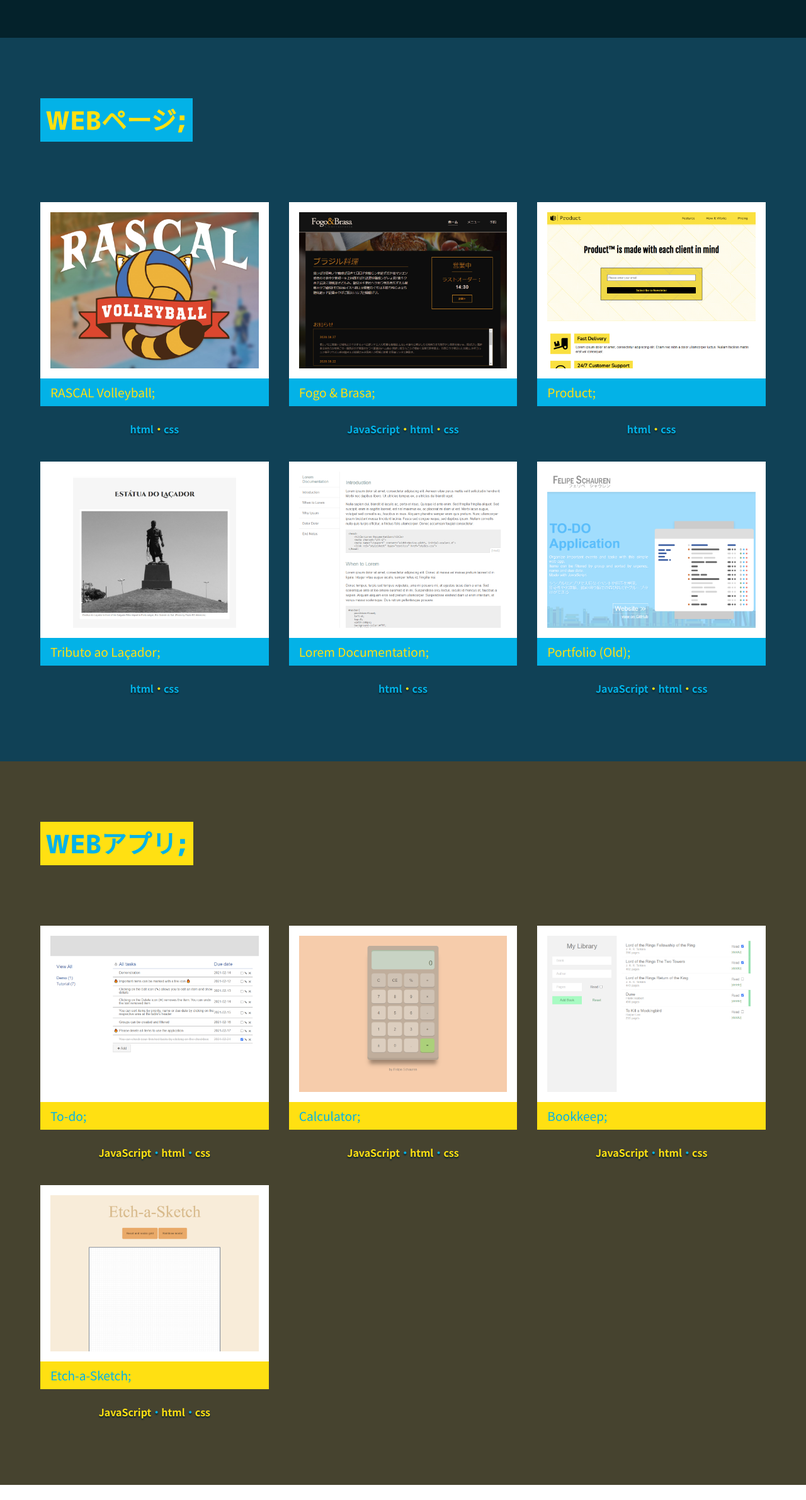
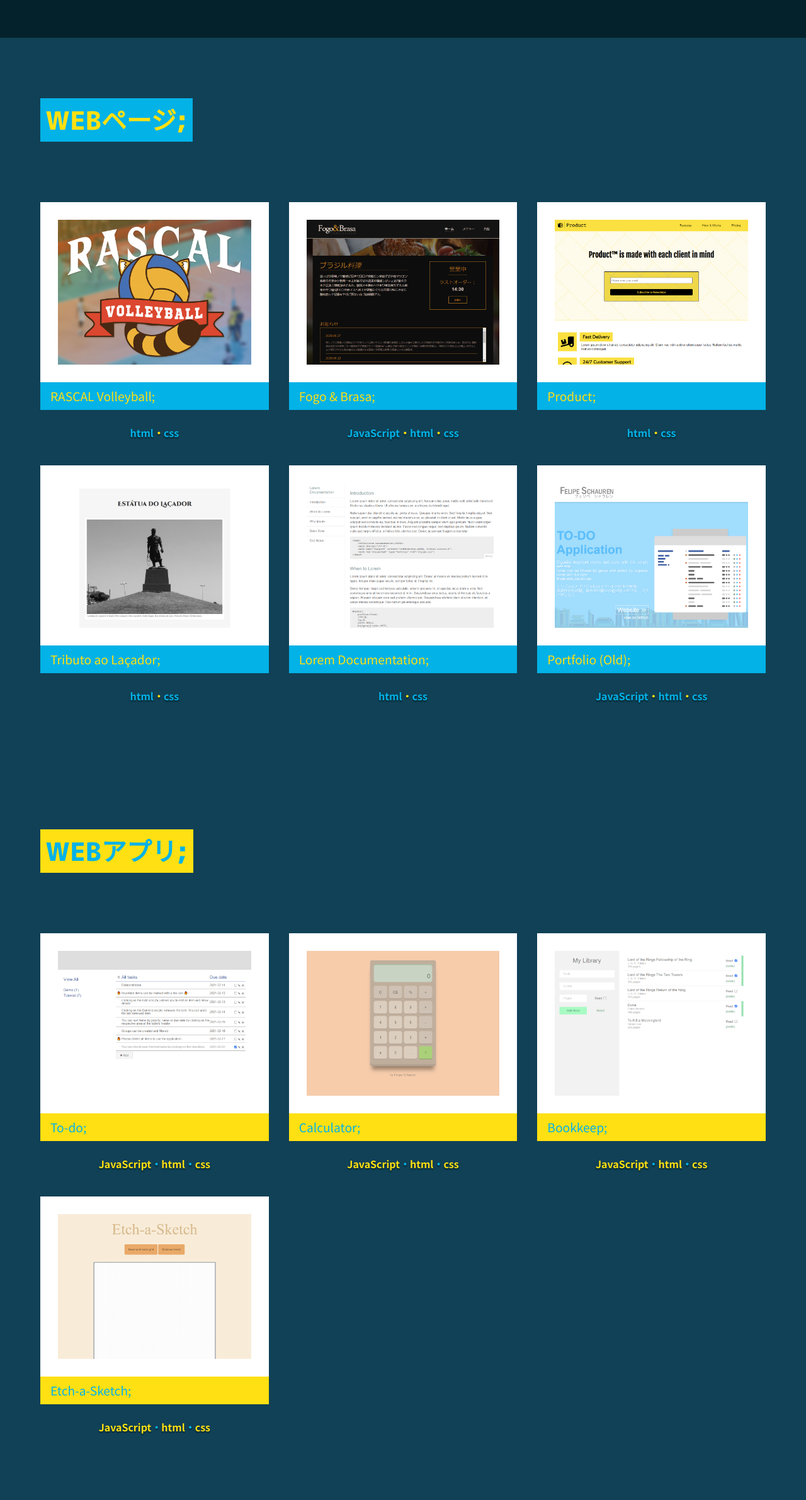
Before and after one commit to Onidus/portfolio-2, a website: page index.html in a window 1280 px wide. Shown: the part 740-3122 px from the top of the page at 63% size. Before the commit the page ends 3098 px from the top, so only its background shows below. Drawn offline with Linux system fonts and the light colour scheme.

Commit message:
New color and transitions

```diff
--- a/css/index.scss
+++ b/css/index.scss
@@ -2,13 +2,13 @@
     VARIABLES
 ---------------------*/
 
-$font-stack: 'Noto Sans JP', sans-serif;
-$font-featured: 'M PLUS 1p', sans-serif;
+$font-stack: "Noto Sans JP", sans-serif;
+$font-featured: "M PLUS 1p", sans-serif;
 $color-primary: #ffe012;
 $color-secondary: #03b2e7;
 $color-hero: #04222b;
-$color-bg: #46432f;
-$color-bg-2: #104156;
+$color-bg: #104156;
+/* $color-bg-2: #104156; */
 
 /*---------------------
     MIXINS
@@ -21,7 +21,7 @@ $color-bg-2: #104156;
   display: flex;
 }
 
-@mixin content-title($color1: $color-primary, $color2: $color-secondary){
+@mixin content-title($color1: $color-primary, $color2: $color-secondary) {
   background-color: $color1;
   color: $color2;
   padding: 4px 8px;
@@ -142,11 +142,15 @@ header {
     @include content-title;
   }
 
-    .project-tile .item-name{
+  .project-tile .item-name {
     @include description-color;
   }
 
-    .project-tile .tags{
+  .project-tile a:hover {
+    border-color: $color-primary;
+  }
+
+  .project-tile .tags {
     color: $color-secondary;
 
     span {
@@ -156,17 +160,24 @@ header {
 }
 
 #web-sites {
-    @include section($theme: $color-bg-2, $height: 70vh);
+  @include section($height: 70vh);
 
-    h3{
+  h3 {
     @include content-title($color1: $color-secondary, $color2: $color-primary);
   }
 
-    .project-tile .item-name{
-        @include description-color($text: $color-primary, $background: $color-secondary);
+  .project-tile .item-name {
+    @include description-color(
+      $text: $color-primary,
+      $background: $color-secondary
+    );
   }
 
-    .project-tile .tags{
+  .project-tile a:hover {
+    border-color: $color-secondary;
+  }
+
+  .project-tile .tags {
     color: $color-primary;
 
     span {
@@ -175,7 +186,7 @@ header {
   }
 }
 
-.item-columns{
+.item-columns {
   display: grid;
   justify-content: space-between;
   column-gap: 96px;
@@ -184,7 +195,6 @@ header {
 }
 
 .project-tile {
-
   a {
     position: relative;
     display: inline-block;
@@ -192,13 +202,14 @@ header {
     text-decoration: none;
     line-height: 0;
 
-        padding: 32px;
+    transition: all 0.3s;
+    padding: 24px;
+    border: 12px solid #fff;
     background-color: #fff;
 
     img {
       max-width: 100%;
     }
-
   }
 
   .item-name {
@@ -221,13 +232,11 @@ header {
 ---------------------*/
 
 @media (max-width: 1400px) {
-
   .item-columns {
     column-gap: 32px;
     row-gap: 32px;
 
     .project-tile {
-
       .item-name {
         font-size: 1.2em;
       }
@@ -245,7 +254,6 @@ header {
 }
 
 @media (max-width: 900px) {
-
   header {
     height: 50px;
     grid-template-columns: 16px minmax(auto, 235px) 1fr;
@@ -256,7 +264,7 @@ header {
       margin-left: -9px;
     }
 
-        .header-bar{
+    .header-bar {
       height: 50px;
     }
 
```
Also changed, not shown: css/index.css, 1 other file. Lines whose indentation alone changed are shown as unchanged.
